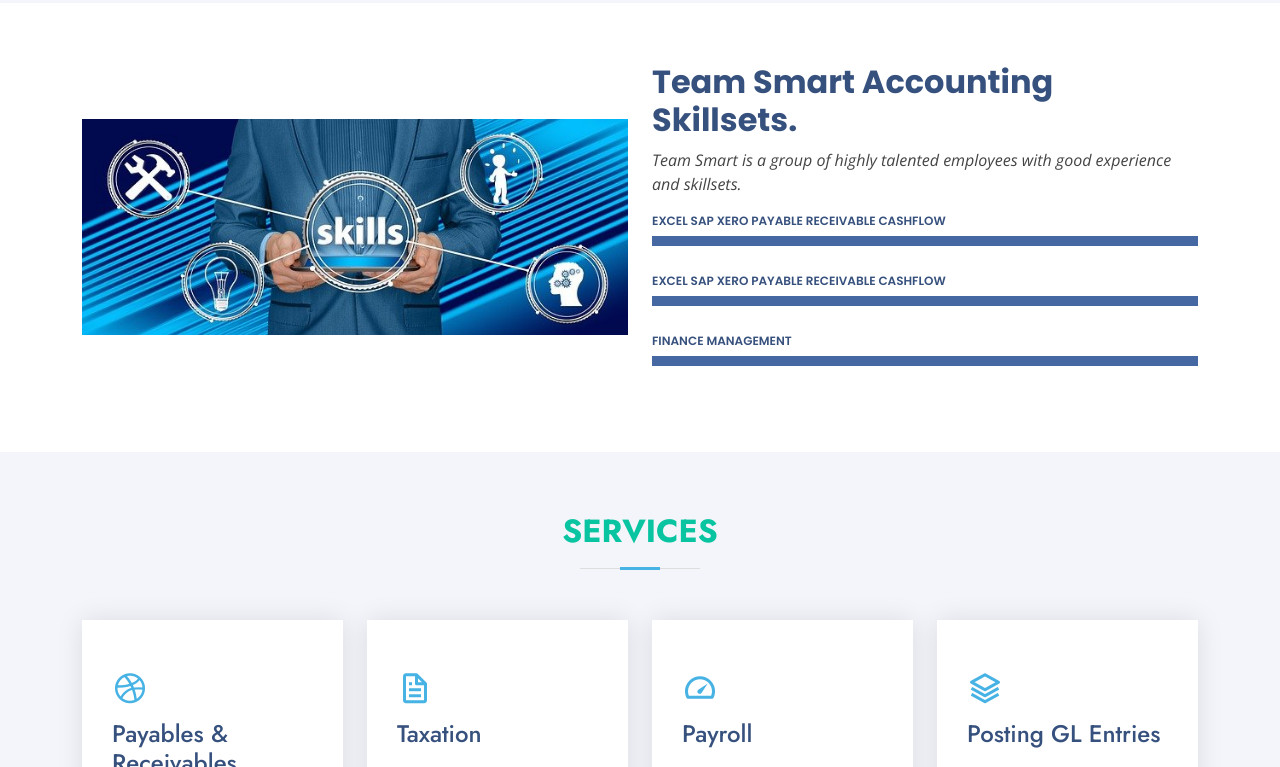
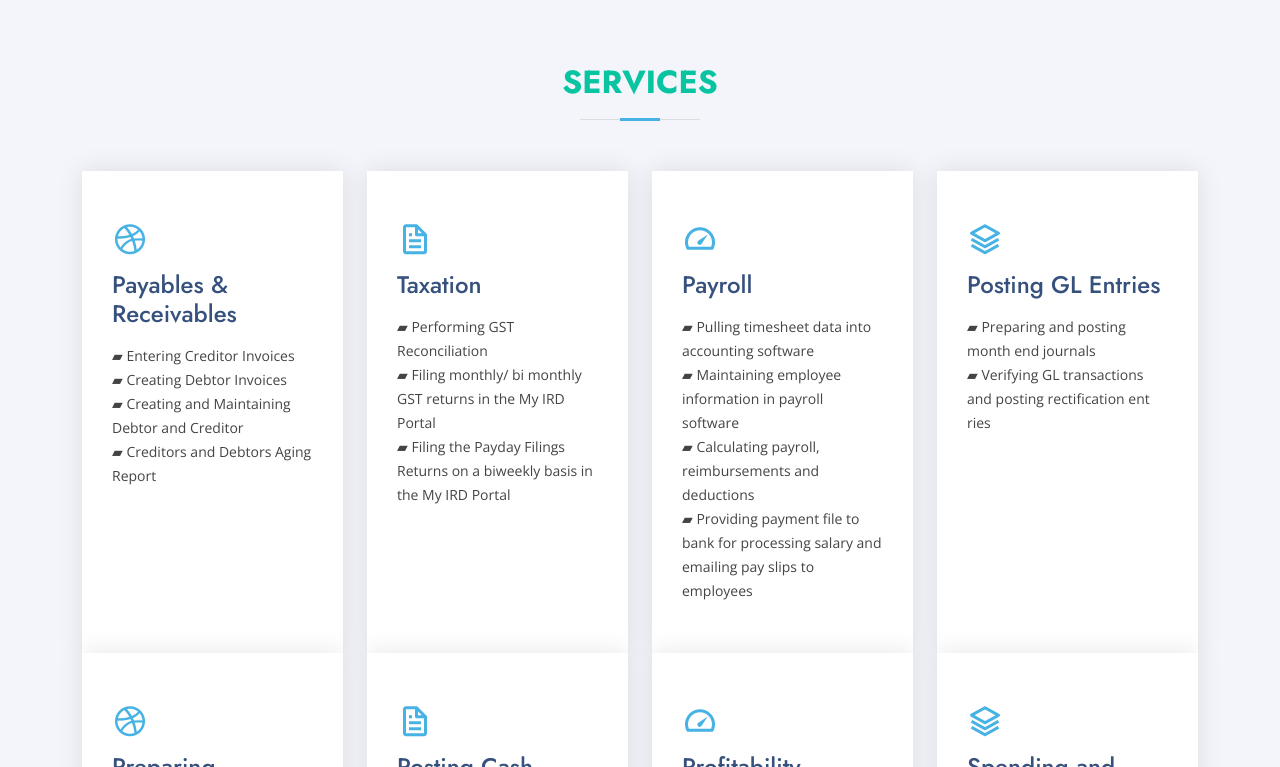
Before and after one commit to arifmod/smtech, a plain HTML site: page index.html in a window 1280 px wide. Shown: the part 1675-2442 px from the top of the page. Drawn offline with nearby package versions, Linux system fonts and the light colour scheme.

Commit message:
Update index.html

```diff
--- a/index.html
+++ b/index.html
@@ -107,8 +107,9 @@
 
   <main id="main">
 
-    <!-- ======= Clients Section =======
-    <section id="clients" class="clients section-bg">
+    <!-- ======= Clients Section ======= -->
+
+    <!-- <section id="clients" class="clients section-bg">
       <div class="container">
 
         <div class="row" data-aos="zoom-in">
@@ -140,7 +141,9 @@
         </div>
 
       </div>
-    </section><!-- End Cliens Section -->
+    </section> -->
+
+    <!-- End Cliens Section -->
 
     <!-- ======= About Us Section ======= -->
     <section id="about" class="about">
@@ -252,7 +255,8 @@
     </section><!-- End Why Us Section -->
 
     <!-- ======= Skills Section ======= -->
-    <section id="skills" class="skills">
+
+    <!-- <section id="skills" class="skills">
       <div class="container" data-aos="fade-up">
 
         <div class="row">
@@ -294,7 +298,9 @@
         </div>
 
       </div>
-    </section><!-- End Skills Section -->
+    </section> -->
+
+    <!-- End Skills Section -->
 
     <!-- ======= Services Section ======= -->
     <section id="services" class="services section-bg">
@@ -572,7 +578,7 @@
 
     <!-- ======= Team Section ======= -->
 
-<!--     <section id="team" class="team section-bg">
+    <!-- <section id="team" class="team section-bg">
       <div class="container" data-aos="fade-up">
 
         <div class="section-title">
@@ -654,6 +660,7 @@
 
       </div>
     </section> -->
+
 
     <!-- End Team Section -->
 
```
